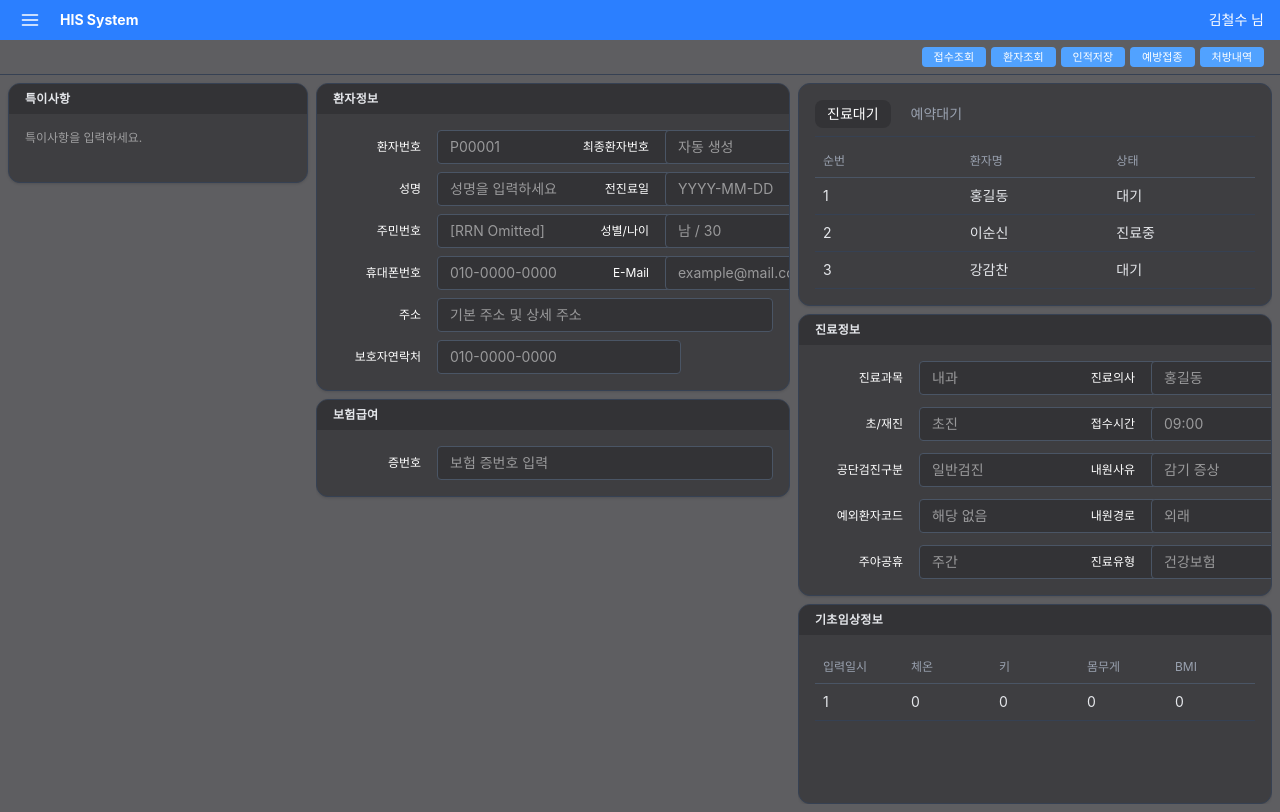
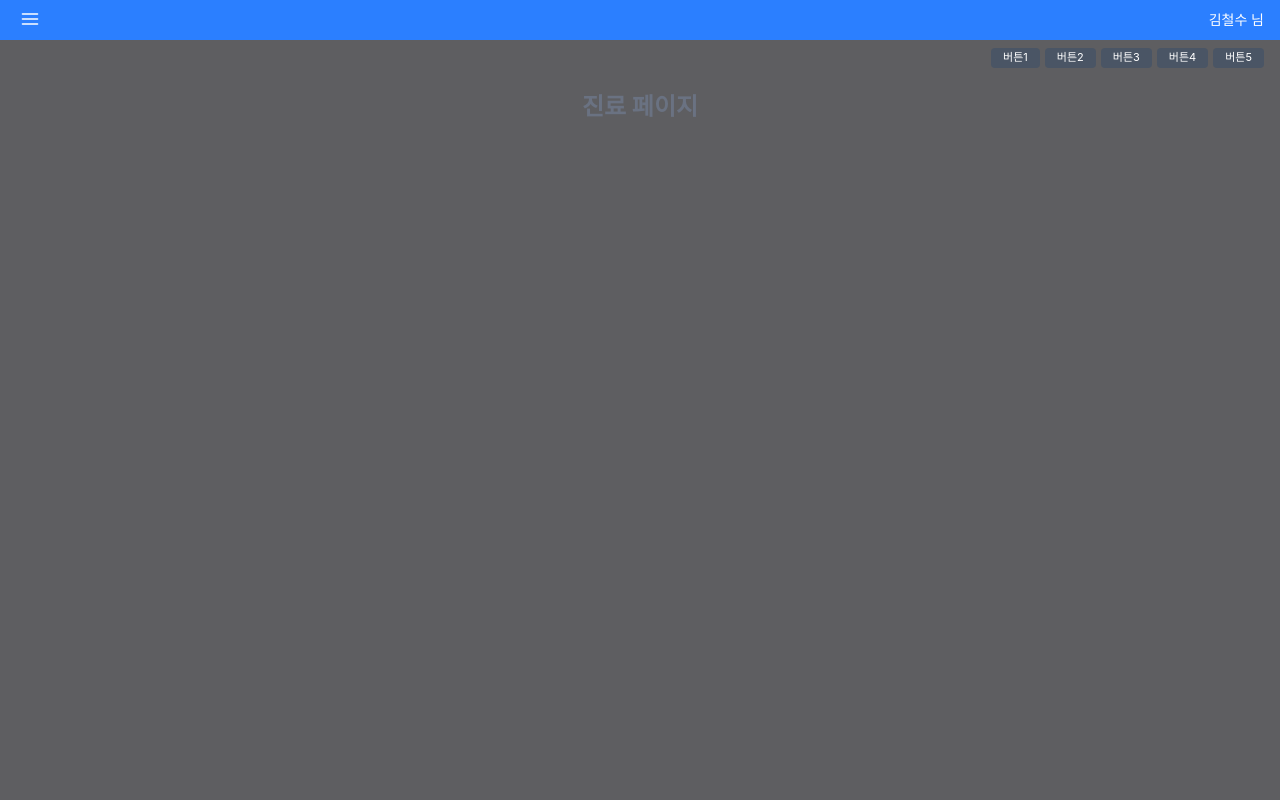
Before and after one commit to CSID-DGU/2026-1-CECD1-5-Artifact-9, a React (Vite) app in the folder frontend/: page /clinic in a window 1280 px wide. Built offline with nearby package versions, Linux system fonts and the light colour scheme.

Commit message:
feat: router 추가 및 연결

```diff
--- a/frontend/src/App.tsx
+++ b/frontend/src/App.tsx
@@ -1,125 +1,19 @@
-import React, { useState } from "react";
-import { Input } from "./components/Input";
-import { Card } from "./components/Card";
-import { Tabs } from "./components/Tab";
-import { Table } from "./components/Table";
-import { Button } from "./components/Button";
+import { BrowserRouter, Routes, Route } from "react-router-dom";
+import MainLayout from "./components/MainLayout";
+import Reception from "./pages/Reception";
+import Clinic from "./pages/Clinic";
 
 export default function App() {
-  const [tab, setTab] = useState("진료대기");
-
   return (
-    <div className="min-h-screen bg-main-bg text-white font-sans flex flex-col">
-      {/* 헤더바 */}
-      <header className="h-[40px] bg-blue-500 flex items-center justify-between px-4 shrink-0">
-        <div className="flex items-center gap-4">
-          <button className="p-1 hover:bg-blue-600 rounded transition-colors">
-            {/* 메뉴 아이콘 */}
-            <svg xmlns="http://www.w3.org/2000/svg" width="20" height="20" viewBox="0 0 24 24" fill="none" stroke="currentColor" strokeWidth="2" strokeLinecap="round" strokeLinejoin="round"><line x1="3" y1="12" x2="21" y2="12"></line><line x1="3" y1="6" x2="21" y2="6"></line><line x1="3" y1="18" x2="21" y2="18"></line></svg>
-          </button>
-          <h1 className="font-bold text-sm">HIS System</h1>
-        </div>
-        <div className="text-sm font-medium">김철수 님</div>
-      </header>
-
-      {/* 버튼 영역 */}
-      <section className="h-[35px] border-b border-gray-700 flex items-center justify-end px-4 shrink-0">
-        {['접수조회', '환자조회', '인적저장', '예방접종', '처방내역'].map((num) => (
-          <button
-            key={num}
-            className="h-[20px] ml-[5px] px-3 bg-blue-400 hover:bg-blue-500 text-[11px] rounded flex items-center justify-center transition-colors"
-          >
-            {num}
-          </button>
-        ))}
-      </section>
-
-      {/* 메인 */}
-      <main className="flex-1 p-[8px] flex gap-[8px] overflow-hidden">
-
-        {/* Left Column */}
-        <section className="w-[300px] flex flex-col shrink-0">
-          <Card title="특이사항" className="h-[100px]">
-            <textarea
-              className="w-full h-full bg-transparent text-xs text-white outline-none resize-none"
-              placeholder="특이사항을 입력하세요."
-            />
-          </Card>
-        </section>
-
-        {/* Center Column */}
-        <section className="flex-1 flex flex-col gap-[8px] overflow-y-auto">
-          <Card title="환자정보">
-            <div className="grid grid-cols-2 gap-x-4 gap-y-2">
-              <Input label="환자번호" placeholder="P00001" />
-              <Input label="최종환자번호" placeholder="자동 생성" />
-              <Input label="성명" placeholder="성명을 입력하세요" />
-              <Input label="전진료일" placeholder="YYYY-MM-DD" />
-              <Input label="주민번호" placeholder="[RRN Omitted]" />
-              <Input label="성별/나이" placeholder="남 / 30" />
-              <Input label="휴대폰번호" placeholder="010-0000-0000" />
-              <Input label="E-Mail" placeholder="example@mail.com" />
-              <div className="col-span-2">
-                <Input label="주소" placeholder="기본 주소 및 상세 주소" />
-              </div>
-              <Input label="보호자연락처" placeholder="010-0000-0000" />
-            </div>
-          </Card>
-
-          <Card title="보험급여">
-            <Input label="증번호" placeholder="보험 증번호 입력" />
-          </Card>
-        </section>
-
-        {/* Right Column */}
-        <section className="flex-1 flex flex-col gap-[8px] overflow-y-auto">
-          <Card>
-            <Tabs
-              tabs={["진료대기", "예약대기"]}
-              active={tab}
-              setActive={setTab}
-            />
-            <div className="mt-2 border-t border-gray-700 pt-2">
-              <Table
-                headers={["순번", "환자명", "상태"]}
-                data={[
-                  ["1", "홍길동", "대기"],
-                  ["2", "이순신", "진료중"],
-                  ["3", "강감찬", "대기"],
-                ]}
-              />
-            </div>
-          </Card>
-
-          <Card title="진료정보" className="flex-1">
-            <div className="grid grid-cols-2 gap-x-6 gap-y-3">
-              <Input label="진료과목" placeholder="내과" />
-              <Input label="진료의사" placeholder="홍길동" />
-
-              <Input label="초/재진" placeholder="초진" />
-              <Input label="접수시간" placeholder="09:00" />
-
-              <Input label="공단검진구분" placeholder="일반검진" />
-              <Input label="내원사유" placeholder="감기 증상" />
-
-              <Input label="예외환자코드" placeholder="해당 없음" />
-              <Input label="내원경로" placeholder="외래" />
-
-              <Input label="주야공휴" placeholder="주간" />
-              <Input label="진료유형" placeholder="건강보험" />
-            </div>
-          </Card>
-          <Card title="기초임상정보" className="h-[200px]">
-            <Table
-                headers={["입력일시", "체온", "키", "몸무게", "BMI"]}
-                data={[
-                  ["1", "0", "0", "0", "0"],
-                ]}
-              />
-          </Card>
-        </section>
-
-      </main>
-    </div>
+    <BrowserRouter>
+      <Routes>
+        {/* MainLayout이 감싸고 있는 모든 경로는 헤더를 공유합니다 */}
+        <Route path="/" element={<MainLayout />}>
+          {/* index는 부모 경로("/")와 일치할 때 보여줄 기본 페이지입니다 */}
+          <Route index element={<Reception />} />
+          <Route path="clinic" element={<Clinic />} />
+        </Route>
+      </Routes>
+    </BrowserRouter>
   );
 }
--- a/frontend/src/components/Tab.tsx
+++ b/frontend/src/components/Tab.tsx
@@ -1,6 +1,6 @@
 import type { TabsProps } from "../types/mainTypes";
 
-export const Tabs = ({ tabs, active, setActive }: TabsProps) => {
+export const Tab = ({ tabs, active, setActive }: TabsProps) => {
   return (
     <div className="flex gap-2">
       {tabs.map((tab) => (
```
